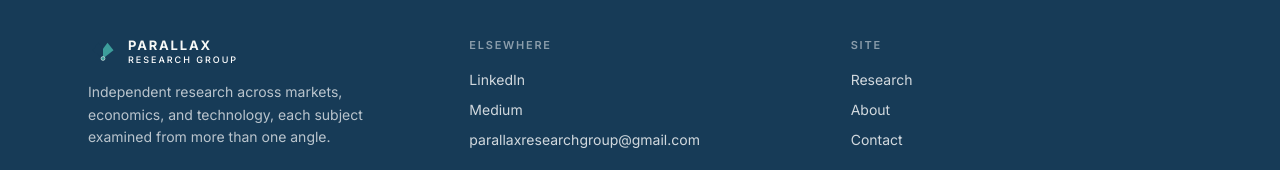
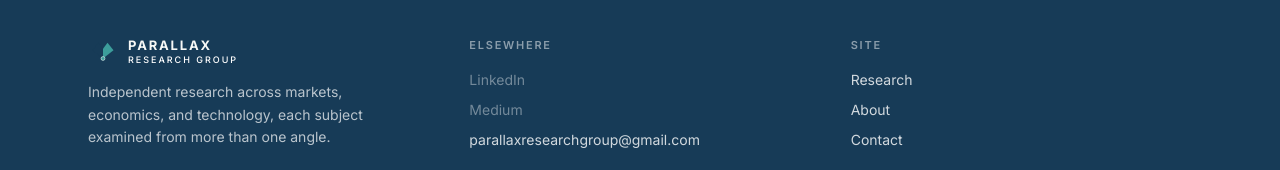
Before and after one commit to dwijjoshi14/parallax-research, a Next.js app: page /about in a window 1280 px wide. Shown: the part 1320-1490 px from the top of the page. Built offline with nearby package versions, Linux system fonts and the light colour scheme.

Commit message:
Add conditional rendering for social media links
Updated Footer component to conditionally render social links based on readiness.

```diff
--- a/components/Footer.tsx
+++ b/components/Footer.tsx
@@ -1,4 +1,11 @@
 import Logo from "./Logo";
+
+// Set to true once Nirmay sends the real LinkedIn/Medium URLs, and fill in
+// the two constants below. Until then these render unlinked rather than
+// pointing at generic homepages.
+const SOCIAL_LINKS_READY = false;
+const LINKEDIN_URL = "";
+const MEDIUM_URL = "";
 
 export default function Footer() {
   const year = new Date().getFullYear();
@@ -19,8 +26,20 @@ export default function Footer() {
             Elsewhere
           </h3>
           <ul className="mt-4 space-y-2.5 text-sm">
-            <li><a href="https://www.linkedin.com" target="_blank" rel="noreferrer noopener" className="text-white/80 hover:text-white transition-colors">LinkedIn</a></li>
-            <li><a href="https://medium.com" target="_blank" rel="noreferrer noopener" className="text-white/80 hover:text-white transition-colors">Medium</a></li>
+            <li>
+              {SOCIAL_LINKS_READY ? (
+                <a href={LINKEDIN_URL} target="_blank" rel="noreferrer noopener" className="text-white/80 hover:text-white transition-colors">LinkedIn</a>
+              ) : (
+                <span className="text-white/40 cursor-default" aria-disabled="true" title="Coming soon">LinkedIn</span>
+              )}
+            </li>
+            <li>
+              {SOCIAL_LINKS_READY ? (
+                <a href={MEDIUM_URL} target="_blank" rel="noreferrer noopener" className="text-white/80 hover:text-white transition-colors">Medium</a>
+              ) : (
+                <span className="text-white/40 cursor-default" aria-disabled="true" title="Coming soon">Medium</span>
+              )}
+            </li>
             <li><a href="mailto:parallaxresearchgroup@gmail.com" className="text-white/80 hover:text-white transition-colors">parallaxresearchgroup@gmail.com</a></li>
           </ul>
         </div>
```
